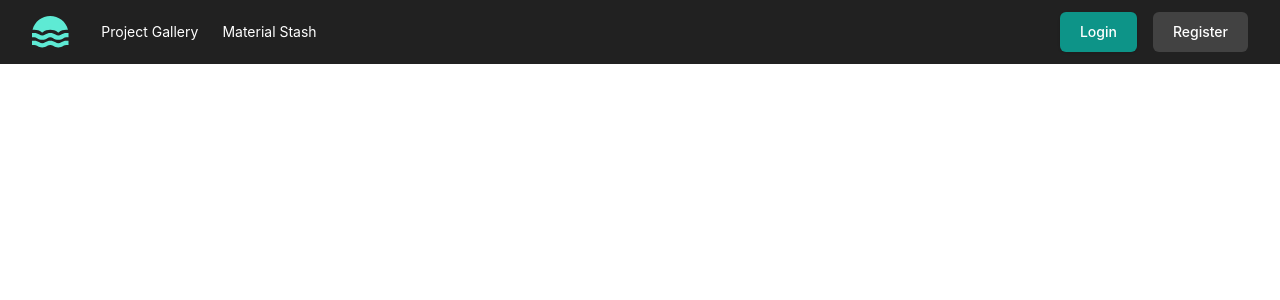
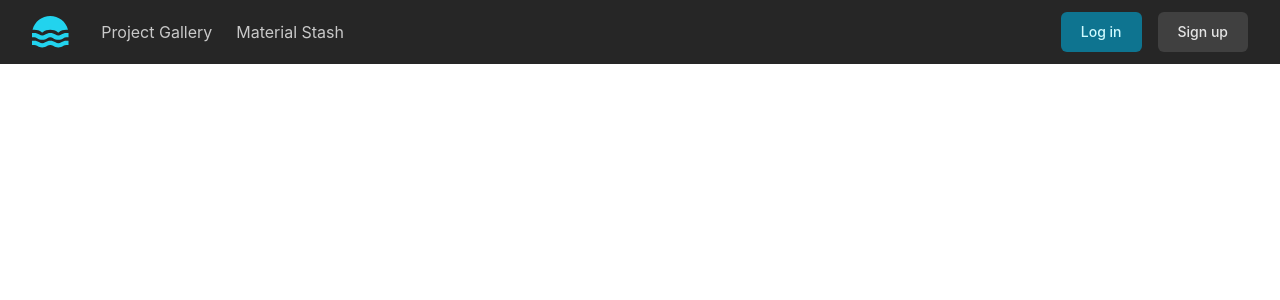
Before and after one commit to larilariv/CrafterTracker-Frontend, a React (Create React App) app: page / in a window 1280 px wide. Shown: the top 300 px of the page. Built offline with nearby package versions, Linux system fonts and the light colour scheme.

Commit message:
Navbar and footer styling complete

```diff
--- a/src/components/footer/Footer.jsx
+++ b/src/components/footer/Footer.jsx
@@ -3,11 +3,11 @@ import React from "react";
 function Footer() {
   return (
     <div>
-      <footer className="bg-gray-900">
+      <footer className="bg-neutral-800">
         <div className="relative max-w-screen-xl px-4 py-8 mx-auto sm:px-6 lg:px-8 lg:pt-24">
           <div className="absolute top-4 sm:top-6 lg:top-8 right-4 sm:right-6 lg:right-8">
             <a
-              className="inline-block p-2 text-teal-300 transition bg-gray-700 rounded-full sm:p-3 lg:p-4 hover:bg-gray-600"
+              className="inline-block p-2 text-cyan-500 transition bg-neutral-700 rounded-full sm:p-3 lg:p-4 hover:bg-neutral-500 hover:text-cyan-300"
               href="#MainContent"
             >
               <span className="sr-only">Back to top</span>
@@ -29,7 +29,7 @@ function Footer() {
 
           <div className="lg:flex lg:items-end lg:justify-between">
             <div>
-              <div className="flex justify-center text-teal-300 lg:justify-start">
+              <div className="flex justify-center text-cyan-400 lg:justify-start">
                 <svg
                   className="h-8"
                   viewBox="0 0 118 24"
@@ -79,14 +79,14 @@ function Footer() {
                 </svg>
               </div>
 
-              <p className="max-w-md mx-auto mt-6 leading-relaxed text-center text-gray-400 lg:text-left">
-                Lorem ipsum dolor, sit amet consectetur adipisicing elit.
-                Incidunt consequuntur amet culpa cum itaque neque.
+              <p className="max-w-md mx-auto mt-6 leading-relaxed text-center text-white/75 lg:text-left">
+                Created by Larissa Vieira during General Assembly's Software
+                Engineering Immersive.
               </p>
             </div>
           </div>
 
-          <p className="mt-12 text-sm text-center text-gray-400 lg:text-right">
+          <p className="mt-6 text-sm text-center text-white/75 lg:text-right">
             Copyright &copy; 2022. All rights reserved.
           </p>
         </div>
--- a/src/components/navbar/Navbar.jsx
+++ b/src/components/navbar/Navbar.jsx
@@ -1,11 +1,11 @@
-import React, { useState } from "react";
+import React from "react";
 
 function Navbar() {
   return (
     <div>
-      <header className="bg-gray-900">
+      <header className="bg-neutral-800">
         <div className="flex items-center h-16 max-w-screen-xl gap-8 px-4 mx-auto sm:px-6 lg:px-8">
-          <a className="block text-teal-300" href="/">
+          <a className="block text-cyan-400" href="/">
             <span className="sr-only">Home</span>
             <svg
               className="h-8"
@@ -20,19 +20,16 @@ function Navbar() {
             </svg>
           </a>
 
-          <div className="flex items-center justify-end flex-1 md:justify-between">
-            <nav
-              className="hidden md:block"
-              aria-labelledby="header-navigation"
-            >
-              <h2 className="sr-only" id="header-navigation">
+          <div class="flex items-center justify-end flex-1 md:justify-between">
+            <nav class="hidden md:block" aria-labelledby="header-navigation">
+              <h2 class="sr-only" id="header-navigation">
                 Header navigation
               </h2>
 
-              <ul className="flex items-center gap-6 text-sm">
+              <ul className="flex items-center gap-6 text-md">
                 <li>
                   <a
-                    className="text-white transition hover:text-white/75"
+                    className="text-white/75 transition hover:text-white"
                     href="/"
                   >
                     Project Gallery
@@ -41,7 +38,7 @@ function Navbar() {
 
                 <li>
                   <a
-                    className="text-white transition hover:text-white/75"
+                    className="text-white/75 transition hover:text-white"
                     href="/"
                   >
                     Material Stash
@@ -53,21 +50,21 @@ function Navbar() {
             <div className="flex items-center gap-4">
               <div className="sm:gap-4 sm:flex">
                 <a
-                  className="block px-5 py-2.5 text-sm font-medium text-white bg-teal-600 hover:bg-teal-500 transition rounded-md shadow"
+                  className="block px-5 py-2.5 text-sm font-medium text-cyan-100 bg-cyan-700 hover:bg-cyan-500 hover:text-white transition rounded-md"
                   href="/"
                 >
-                  Login
+                  Log in
                 </a>
 
                 <a
-                  className="hidden sm:block px-5 py-2.5 text-sm font-medium text-white bg-gray-800 rounded-md hover:text-white/75 transition"
+                  className="hidden sm:block px-5 py-2.5 text-sm font-medium text-neutral-200 bg-neutral-700 hover:bg-neutral-500 hover:text-white transition rounded-md"
                   href="/"
                 >
-                  Register
+                  Sign up
                 </a>
               </div>
 
-              <button className="block p-2.5 text-white bg-gray-800 rounded md:hidden hover:text-white/75 transition">
+              <button className="block p-2.5 text-neutral-200 bg-neutral-700 rounded md:hidden hover:bg-neutral-500 hover:text-white transition">
                 <span className="sr-only">Toggle menu</span>
                 <svg
                   xmlns="http://www.w3.org/2000/svg"
```
